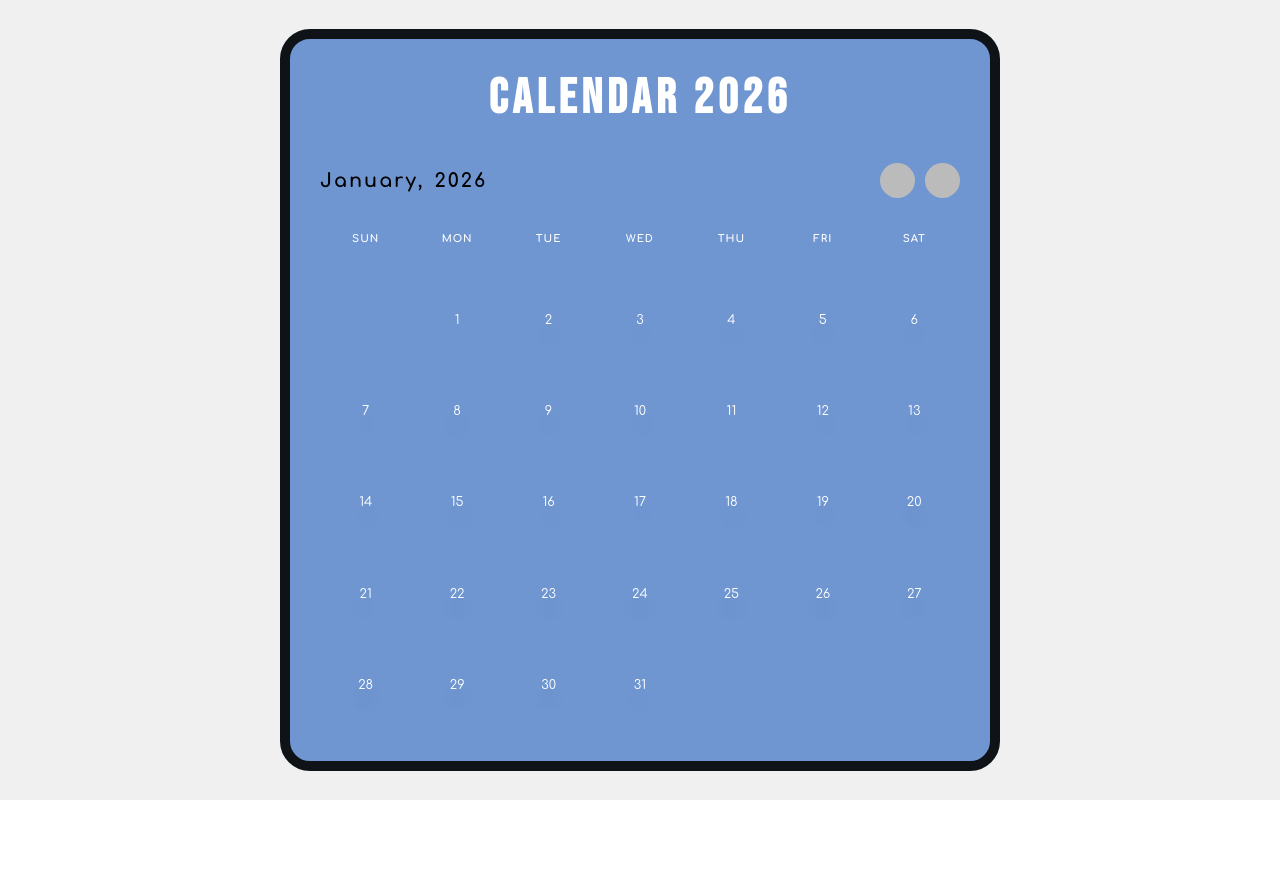
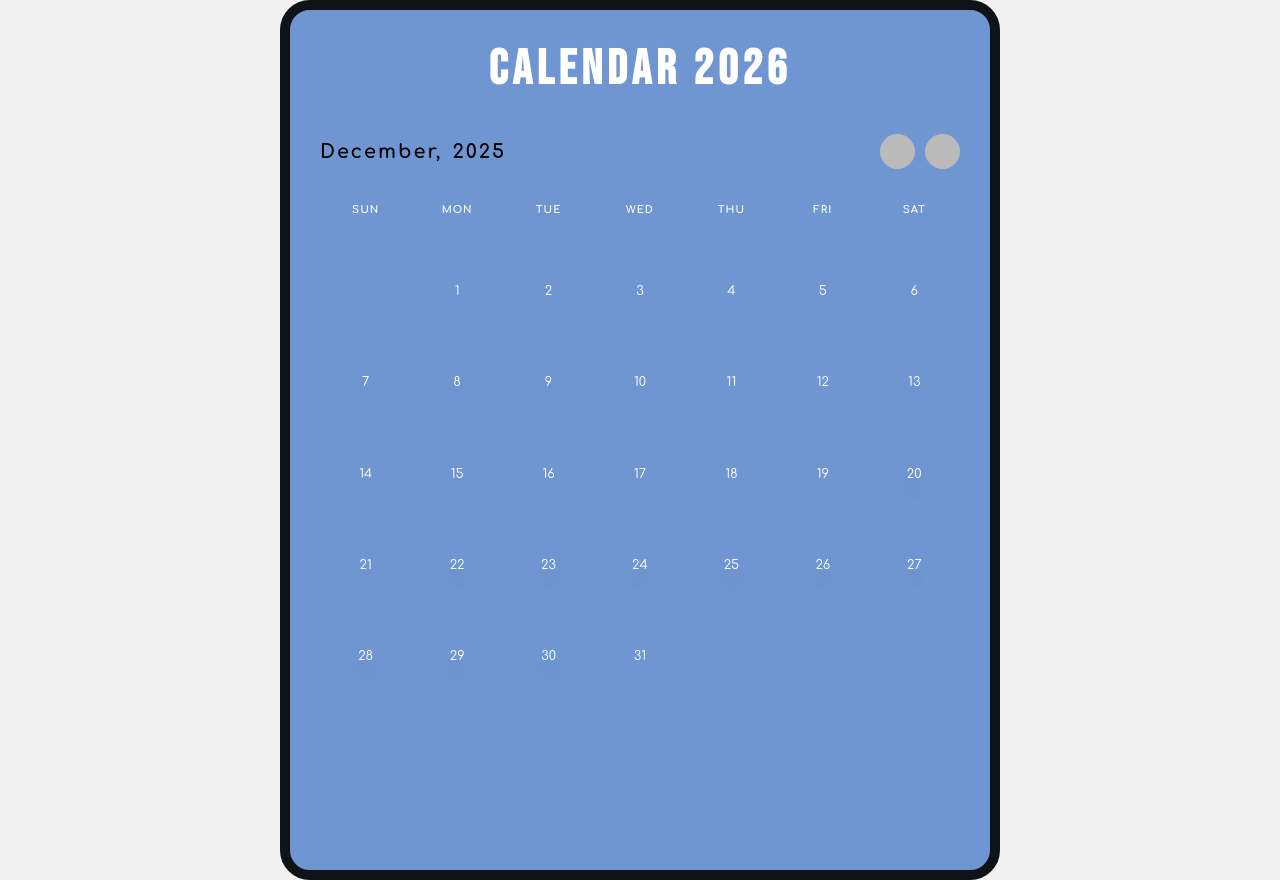
Before and after one commit to mrudularavishankar-sangamone/calendar2026-app, a React (Create React App) app: page / in a window 1280 px wide. Before the commit the page ends 800 px from the top, so only its background shows below. Built offline with nearby package versions, Linux system fonts and the light colour scheme; some icons are missing.

Commit message:
Dynamically displaying month and year + Adding navigation + fixing CSS

```diff
--- a/src/index.css
+++ b/src/index.css
@@ -14,7 +14,7 @@ html {
 
 .container {
     width: 100%;
-    height: 100vh;
+    height: 100%;
     background: #f0f0f0;
     display: grid;
     place-items: center;
--- a/src/pages/calendar.css
+++ b/src/pages/calendar.css
@@ -10,6 +10,7 @@
 
 .calendar {
   width: 100%;
+  height: 100vh;
 }
 
 .heading {
--- a/src/pages/calendar.jsx
+++ b/src/pages/calendar.jsx
@@ -4,11 +4,27 @@ export default function Calendar() {
 
   const daysOfWeek = ['SUN', 'MON', 'TUE', 'WED', 'THU', 'FRI', 'SAT'];
 
+   const monthsInYear = [
+    'January', 'February', 'March', 'April', 'May', 'June',
+    'July', 'August', 'September', 'October', 'November', 'December'
+  ];
+
   const currentDate = new Date();
   const [currentMonth, setCurrentMonth] = useState(currentDate.getMonth());
   const [currentYear, setCurrentYear] = useState(currentDate.getFullYear());
   const daysInMonth = new Date(currentYear, currentMonth + 1, 0).getDate();
   const firstDayOfMonth = new Date(currentYear, currentMonth, 1).getDay();
+
+  const previous = () => {
+    setCurrentMonth((prevMonth) => (prevMonth === 0 ? 11 : prevMonth - 1));
+    setCurrentYear((prevYear) => (currentMonth === 0 ? prevYear - 1 : prevYear));
+  }
+
+  const next = () => {
+    setCurrentMonth((prevMonth) => (prevMonth === 11 ? 0 : prevMonth + 1));
+    setCurrentYear((prevYear) => (currentMonth === 11 ? prevYear + 1 : prevYear));
+  }
+
 
   return (
     <div className = 'calendar-app'>
@@ -17,12 +33,12 @@ export default function Calendar() {
         <h1 className = 'heading'> Calendar 2026 </h1>
 
         <div className = 'navigate'>
-          <h2 className = 'month'> January, </h2>
-          <h2 className = 'year'> 2026 </h2>
+          <h2 className = 'month'> {monthsInYear[currentMonth]}, </h2>
+          <h2 className = 'year'> {currentYear} </h2>
 
           <div className = 'buttons'>
-            <i className = 'bx bx-chevron-left'></i>
-            <i className = 'bx bx-chevron-right'></i>
+            <i className = 'bx bx-chevron-left' onClick = {previous}></i>
+            <i className = 'bx bx-chevron-right' onClick = {next}></i>
           </div>
         </div>
 
```
